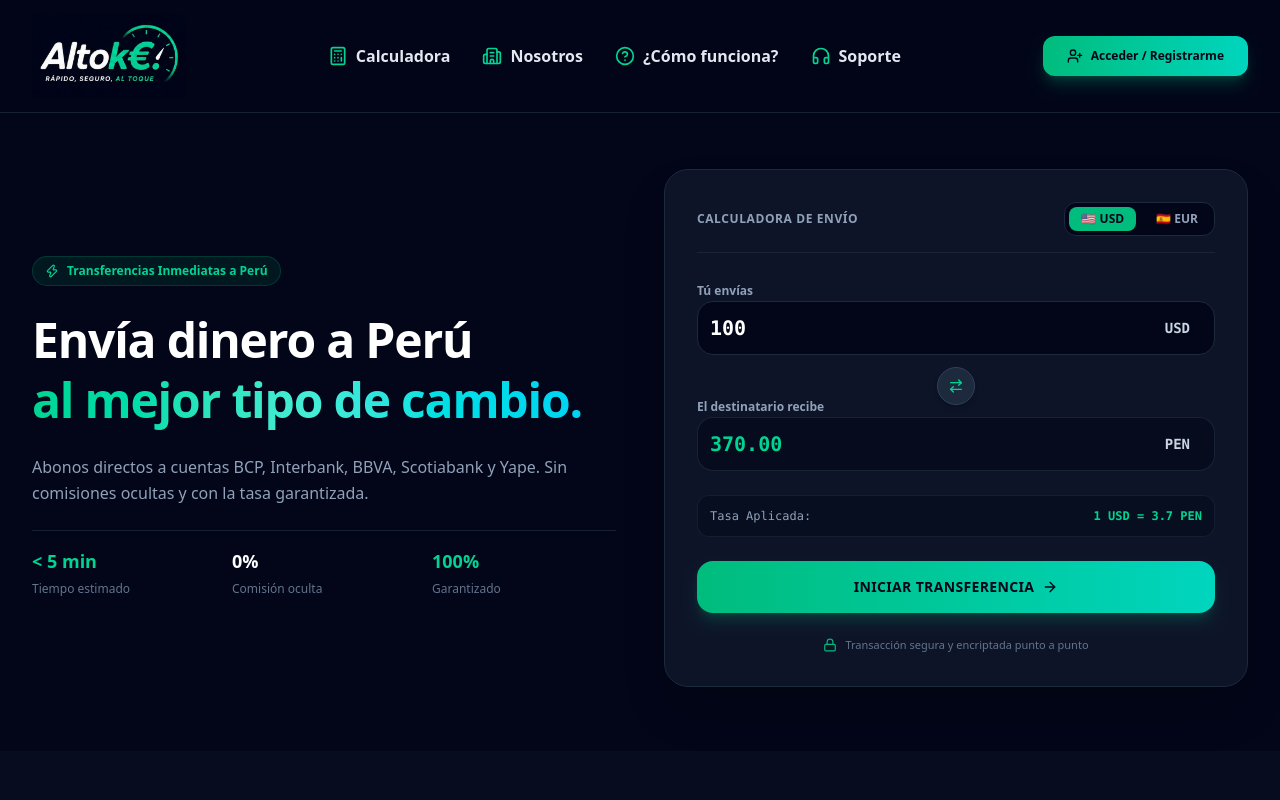
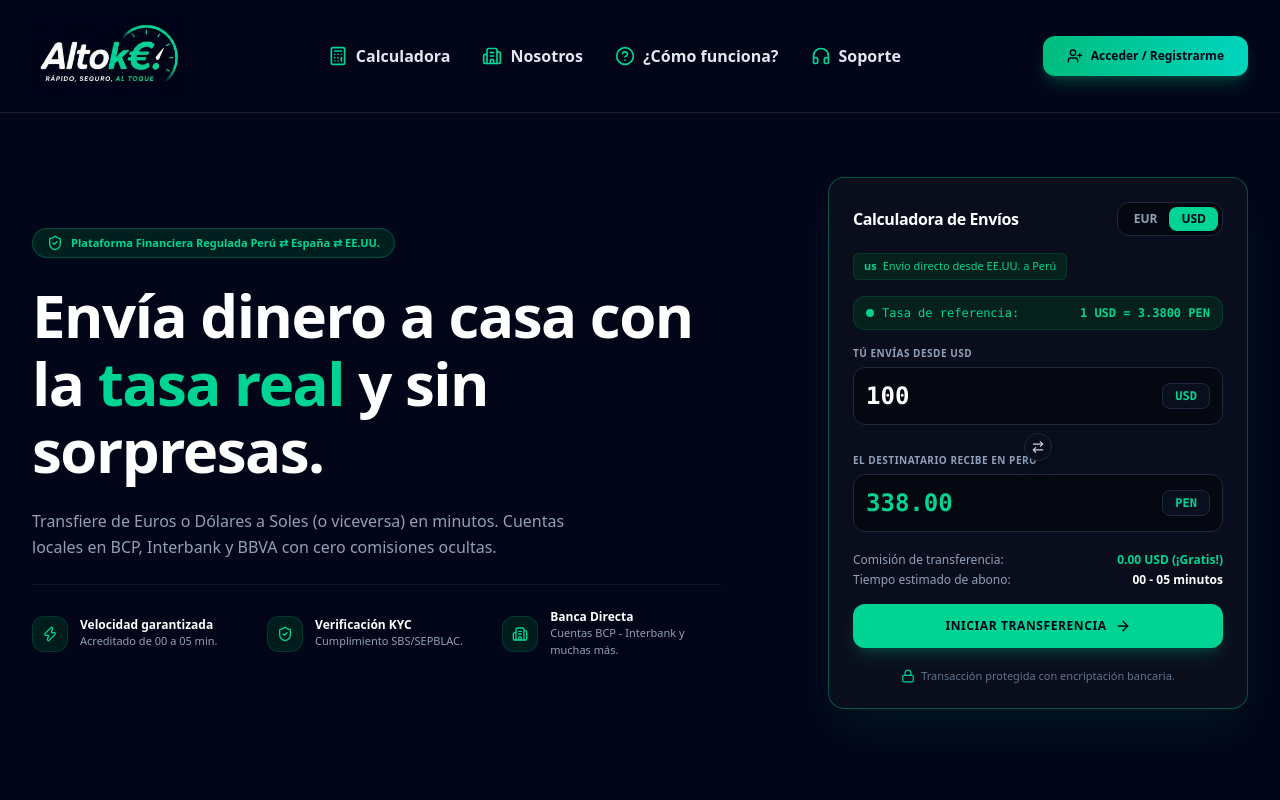
Before and after one commit to 73943889/Project_Altok, a Next.js app: page / in a window 1280 px wide. Shown: the top 800 px of the page. Built offline with nearby package versions, Linux system fonts and the light colour scheme; no server answers; the database is empty.

Commit message:
Refactor HomeContent and CurrencyCalculator

```diff
--- a/components/ui/HomeContent.tsx
+++ b/components/ui/HomeContent.tsx
@@ -30,15 +30,24 @@ export function HomeContent({ initialSession, initialProfileName }: HomeContentP
   const [isSendingOrigin, setIsSendingOrigin] = useState(true);
   const [sendAmount, setSendAmount] = useState<string>("100");
 
-  const [buyRateEur, setBuyRateEur] = useState<number>(3.76);
-  const [sellRateEur, setSellRateEur] = useState<number>(3.90);
-  const [buyRateUsd, setBuyRateUsd] = useState<number>(3.70);
-  const [sellRateUsd, setSellRateUsd] = useState<number>(3.82);
+  const [buyRateEur, setBuyRateEur] = useState<number>(3.7600);
+  const [sellRateEur, setSellRateEur] = useState<number>(3.9000);
+  const [buyRateUsd, setBuyRateUsd] = useState<number>(3.3800);
+  const [sellRateUsd, setSellRateUsd] = useState<number>(3.8200);
 
   const [loadingTasa, setLoadingTasa] = useState<boolean>(true);
   const [isTransferModalOpen, setIsTransferModalOpen] = useState(false);
 
-  // 🚀 Obtener las tasas activas desde la API
+  // 🚀 Control Dinámico de Temas (EUR = Azul | USD = Esmeralda)
+  const isEur = originCurrency === "EUR";
+
+  // Helper para garantizar formateo estricto a 4 decimales
+  const formatRate4 = (rate: number): string => {
+    if (isNaN(rate) || rate === undefined || rate === null) return "0.0000";
+    return Number(rate).toFixed(4);
+  };
+
+  // Carga inicial de tasas vía API
   const fetchTasaActiva = async () => {
     try {
       setLoadingTasa(true);
@@ -85,8 +94,8 @@ export function HomeContent({ initialSession, initialProfileName }: HomeContentP
     };
   }, []);
 
-  const activeBuyRate = originCurrency === "EUR" ? buyRateEur : buyRateUsd;
-  const activeSellRate = originCurrency === "EUR" ? sellRateEur : sellRateUsd;
+  const activeBuyRate = isEur ? buyRateEur : buyRateUsd;
+  const activeSellRate = isEur ? sellRateEur : sellRateUsd;
 
   const calculateReceive = () => {
     const cleanValue = sendAmount.trim() === "" ? 0 : parseFloat(sendAmount);
@@ -111,161 +120,273 @@ export function HomeContent({ initialSession, initialProfileName }: HomeContentP
   const handleStartTransfer = () => {
     const numericAmount = parseFloat(sendAmount);
     if (!numericAmount || numericAmount <= 0) {
-      alert("Por favor ingresa un monto válido mayor a 0.");
+      alert("Por favor ingresa un monto válido para transferir.");
       return;
     }
+    if (!session) {
+      router.push("/login");
+    } else {
       setIsTransferModalOpen(true);
+    }
   };
 
+  const userId = session?.user?.id || session?.userId;
+  const userEmail = session?.user?.email || session?.email || "";
+  const userFullName = initialProfileName || session?.user?.full_name || session?.full_name || "";
+
   return (
-    <div className="w-full flex flex-col space-y-16 py-8">
-      {/* SECCIÓN CALCULADORA PRINCIPAL */}
-      <section id="calculadora" className="max-w-7xl mx-auto px-4 sm:px-6 lg:px-8 w-full pt-6">
-        <div className="grid grid-cols-1 lg:grid-cols-12 gap-12 items-center">
+    <>
+      <main className="flex-1 max-w-7xl w-full mx-auto px-4 sm:px-6 lg:px-8 py-10 lg:py-16 grid grid-cols-1 lg:grid-cols-12 gap-12 items-center">
 
-          <div className="lg:col-span-6 space-y-6">
-            <div className="inline-flex items-center gap-2 px-3 py-1.5 rounded-full bg-emerald-500/10 border border-emerald-500/20 text-emerald-400 text-xs font-semibold">
-              <Zap className="w-3.5 h-3.5" /> Transferencias Inmediatas a Perú
+        {/* LADO IZQUIERDO: HERO */}
+        <div className="lg:col-span-7 space-y-6">
+          <div className={`inline-flex items-center gap-2 px-3.5 py-1.5 rounded-full border text-[11px] font-semibold transition-all duration-300 ${
+            isEur
+              ? "bg-blue-950/70 border-blue-500/30 text-blue-400"
+              : "bg-emerald-950/70 border-emerald-500/30 text-emerald-400"
+          }`}>
+            <ShieldCheck className={`w-4 h-4 ${isEur ? "text-blue-400" : "text-emerald-400"}`} />
+            <span>Plataforma Financiera Regulada Perú ⇄ España ⇄ EE.UU.</span>
           </div>
 
-            <h1 className="text-4xl sm:text-5xl font-black text-white tracking-tight leading-tight">
-              Envía dinero a Perú <br />
-              <span className="text-transparent bg-clip-text bg-gradient-to-r from-emerald-400 via-teal-300 to-cyan-400">
-                al mejor tipo de cambio.
-              </span>
+          <h1 className="text-4xl sm:text-5xl lg:text-6xl font-extrabold text-white tracking-tight leading-[1.12]">
+            Envía dinero a casa con la{" "}
+            <span className={isEur ? "text-blue-400" : "text-emerald-400"}>
+              tasa real
+            </span>{" "}
+            y sin sorpresas.
           </h1>
 
-            <p className="text-slate-400 text-sm sm:text-base leading-relaxed">
-              Abonos directos a cuentas BCP, Interbank, BBVA, Scotiabank y Yape. Sin comisiones ocultas y con la tasa garantizada.
+          <p className="text-slate-400 text-sm sm:text-base leading-relaxed max-w-xl">
+            Transfiere de Euros o Dólares a Soles (o viceversa) en minutos. Cuentas locales en BCP, Interbank y BBVA con cero comisiones ocultas.
           </p>
 
-            <div className="grid grid-cols-3 gap-4 pt-4 border-t border-slate-800/80">
-              <div>
-                <span className="text-emerald-400 font-bold text-lg block">&lt; 5 min</span>
-                <span className="text-xs text-slate-500">Tiempo estimado</span>
+          <div className="grid grid-cols-1 sm:grid-cols-3 gap-4 pt-6 border-t border-slate-900">
+            <div className="flex items-center gap-3">
+              <div className={`w-9 h-9 rounded-xl border flex items-center justify-center shrink-0 transition-colors ${
+                isEur ? "bg-blue-950/60 border-blue-800/40 text-blue-400" : "bg-emerald-950/60 border-emerald-800/40 text-emerald-400"
+              }`}>
+                <Zap className="w-4 h-4" />
               </div>
               <div>
-                <span className="text-white font-bold text-lg block">0%</span>
-                <span className="text-xs text-slate-500">Comisión oculta</span>
+                <p className="text-xs font-bold text-white">Velocidad garantizada</p>
+                <p className="text-[11px] text-slate-400">Acreditado de 00 a 05 min.</p>
+              </div>
+            </div>
+
+            <div className="flex items-center gap-3">
+              <div className={`w-9 h-9 rounded-xl border flex items-center justify-center shrink-0 transition-colors ${
+                isEur ? "bg-blue-950/60 border-blue-800/40 text-blue-400" : "bg-emerald-950/60 border-emerald-800/40 text-emerald-400"
+              }`}>
+                <ShieldCheck className="w-4 h-4" />
               </div>
               <div>
-                <span className="text-emerald-400 font-bold text-lg block">100%</span>
-                <span className="text-xs text-slate-500">Garantizado</span>
+                <p className="text-xs font-bold text-white">Verificación KYC</p>
+                <p className="text-[11px] text-slate-400">Cumplimiento SBS/SEPBLAC.</p>
+              </div>
+            </div>
+
+            <div className="flex items-center gap-3">
+              <div className={`w-9 h-9 rounded-xl border flex items-center justify-center shrink-0 transition-colors ${
+                isEur ? "bg-blue-950/60 border-blue-800/40 text-blue-400" : "bg-emerald-950/60 border-emerald-800/40 text-emerald-400"
+              }`}>
+                <Building2 className="w-4 h-4" />
+              </div>
+              <div>
+                <p className="text-xs font-bold text-white">Banca Directa</p>
+                <p className="text-[11px] text-slate-400">Cuentas BCP - Interbank y muchas más.</p>
+              </div>
             </div>
           </div>
         </div>
 
-          {/* TARJETA CALCULADORA */}
-          <div className="lg:col-span-6">
-            <div className="bg-slate-900/90 border border-slate-800 rounded-3xl p-6 sm:p-8 backdrop-blur-2xl shadow-2xl space-y-6">
-
-              <div className="flex items-center justify-between border-b border-slate-800/80 pb-4">
-                <span className="text-xs font-bold text-slate-400 uppercase tracking-wider">Calculadora de Envío</span>
-                <div className="flex items-center gap-2 bg-slate-950 p-1 rounded-xl border border-slate-800">
-                  <button
-                    onClick={() => setOriginCurrency("USD")}
-                    className={`px-3 py-1 rounded-lg text-xs font-bold transition-all ${
-                      originCurrency === "USD" ? "bg-emerald-500 text-slate-950" : "text-slate-400 hover:text-white"
+        {/* LADO DERECHO: CALCULADORA DINÁMICA */}
+        <div className="lg:col-span-5 flex justify-center lg:justify-end">
+          <div
+            id="calculadora"
+            className={`w-full max-w-[420px] bg-[#0a0f1d]/90 border rounded-2xl p-6 backdrop-blur-xl shadow-2xl space-y-4 scroll-mt-28 transition-all duration-300 ${
+              isEur
+                ? "border-blue-500/40 shadow-blue-500/10"
+                : "border-emerald-500/40 shadow-emerald-500/10"
             }`}
           >
-                    🇺🇸 USD
+            {/* ENCABEZADO Y SELECTOR DE MONEDA */}
+            <div className="flex items-center justify-between">
+              <h3 className="text-base font-bold text-white tracking-tight">Calculadora de Envíos</h3>
+              <div className="flex bg-[#050811] p-1 rounded-xl border border-slate-800">
+                <button
+                  type="button"
+                  onClick={() => setOriginCurrency("EUR")}
+                  className={`px-3 py-1 rounded-lg text-xs font-bold transition-all cursor-pointer ${
+                    isEur
+                      ? "bg-blue-600 text-white shadow-md"
+                      : "text-slate-400 hover:text-white"
+                  }`}
+                >
+                  EUR
                 </button>
                 <button
-                    onClick={() => setOriginCurrency("EUR")}
-                    className={`px-3 py-1 rounded-lg text-xs font-bold transition-all ${
-                      originCurrency === "EUR" ? "bg-emerald-500 text-slate-950" : "text-slate-400 hover:text-white"
+                  type="button"
+                  onClick={() => setOriginCurrency("USD")}
+                  className={`px-3 py-1 rounded-lg text-xs font-bold transition-all cursor-pointer ${
+                    !isEur
+                      ? "bg-emerald-400 text-slate-950 shadow-md font-extrabold"
+                      : "text-slate-400 hover:text-white"
                   }`}
                 >
-                    🇪🇸 EUR
+                  USD
                 </button>
               </div>
             </div>
 
-              {/* INPUT MONTO ENVIADO */}
-              <div className="space-y-2">
-                <label className="text-xs font-semibold text-slate-400">Tú envías</label>
-                <div className="flex items-center bg-slate-950 border border-slate-800 rounded-2xl p-3 focus-within:border-emerald-500 transition-colors">
+            {/* BADGE DE CORREDOR PAÍS */}
+            <div className={`inline-flex items-center gap-1.5 px-2.5 py-1 rounded-md border text-[11px] font-medium transition-colors ${
+              isEur
+                ? "bg-blue-950/60 border-blue-800/40 text-blue-400"
+                : "bg-[#06201b] border-emerald-800/40 text-emerald-400"
+            }`}>
+              <span className="font-bold lowercase">{isEur ? "es" : "us"}</span>
+              <span>
+                Envío directo desde {isEur ? "España / Europa" : "EE.UU."} a Perú
+              </span>
+            </div>
+
+            {/* BARRA TASA DE REFERENCIA CON 4 DECIMALES OBLIGATORIOS */}
+            <div className={`flex items-center justify-between px-3 py-2 rounded-xl border text-xs font-mono transition-colors ${
+              isEur
+                ? "bg-blue-950/60 border-blue-800/40 text-blue-400"
+                : "bg-[#06201b] border-emerald-800/40 text-emerald-400"
+            }`}>
+              <div className="flex items-center gap-2">
+                <span className={`w-2 h-2 rounded-full animate-pulse ${isEur ? "bg-blue-400" : "bg-emerald-400"}`} />
+                <span>Tasa de referencia:</span>
+              </div>
+              <span className="font-bold">
+                {loadingTasa
+                  ? "Cargando..."
+                  : isSendingOrigin
+                    ? `1 ${originCurrency} = ${formatRate4(activeBuyRate)} PEN`
+                    : `1 PEN = ${formatRate4(activeSellRate > 0 ? 1 / activeSellRate : 0)} ${originCurrency}`}
+              </span>
+            </div>
+
+            {/* INPUT TÚ ENVÍAS */}
+            <div className="space-y-1.5">
+              <label className="text-[10px] font-extrabold text-slate-400 block tracking-wider uppercase">
+                {isSendingOrigin ? `TÚ ENVÍAS DESDE ${originCurrency}` : "TÚ ENVÍAS DESDE PERÚ"}
+              </label>
+              <div className={`bg-[#050811] border border-slate-800 rounded-xl p-3 flex items-center justify-between transition-colors ${
+                isEur ? "focus-within:border-blue-500/50" : "focus-within:border-emerald-500/50"
+              }`}>
                 <input
-                    type="number"
+                  type="text"
+                  inputMode="decimal"
                   value={sendAmount}
-                    onChange={(e) => setSendAmount(e.target.value)}
-                    className="w-full bg-transparent text-xl font-bold text-white outline-none font-mono"
-                    placeholder="100"
+                  onChange={(e) => {
+                    const val = e.target.value;
+                    if (/^\d*\.?\d*$/.test(val)) setSendAmount(val);
+                  }}
+                  className="w-full bg-transparent text-2xl font-bold font-mono text-white outline-none"
                 />
-                  <span className="font-bold text-slate-300 text-sm px-3 font-mono">
+                <span className={`px-3 py-1 rounded-lg bg-[#0a0f1d] border border-slate-800 text-xs font-bold font-mono shrink-0 ml-2 ${
+                  isEur ? "text-blue-400" : "text-emerald-400"
+                }`}>
                   {isSendingOrigin ? originCurrency : "PEN"}
                 </span>
               </div>
             </div>
 
             {/* BOTÓN CAMBIO DE DIRECCIÓN */}
-              <div className="flex justify-center -my-3 z-10 relative">
+            <div className="flex justify-center -my-2 relative z-10">
               <button
+                type="button"
                 onClick={handleToggleCurrencyDirection}
-                  className="p-2.5 rounded-full bg-slate-800 hover:bg-slate-700 text-emerald-400 border border-slate-700 transition-all shadow-md cursor-pointer"
-                  title="Invertir conversión"
+                title="Invertir dirección"
+                className={`w-7 h-7 rounded-full bg-[#0a0f1d] border border-slate-800 text-slate-300 flex items-center justify-center shadow-lg transition-all cursor-pointer hover:scale-105 ${
+                  isEur ? "hover:border-blue-500 hover:text-blue-400" : "hover:border-emerald-500 hover:text-emerald-400"
+                }`}
               >
-                  <ArrowRightLeft className="w-4 h-4" />
+                <ArrowRightLeft className="w-3.5 h-3.5" />
               </button>
             </div>
 
-              {/* INPUT MONTO RECIBIDO */}
-              <div className="space-y-2">
-                <label className="text-xs font-semibold text-slate-400">El destinatario recibe</label>
-                <div className="flex items-center bg-slate-950/60 border border-slate-800/80 rounded-2xl p-3">
-                  <span className="w-full text-xl font-bold text-emerald-400 font-mono">
+            {/* INPUT DESTINATARIO RECIBE */}
+            <div className="space-y-1.5">
+              <label className="text-[10px] font-extrabold text-slate-400 block tracking-wider uppercase">
+                {isSendingOrigin ? "EL DESTINATARIO RECIBE EN PERÚ" : `EL DESTINATARIO RECIBE EN ${originCurrency}`}
+              </label>
+              <div className="bg-[#050811] border border-slate-800 rounded-xl p-3 flex items-center justify-between">
+                <span className={`text-2xl font-bold font-mono ${isEur ? "text-blue-400" : "text-emerald-400"}`}>
                   {receiveAmount}
                 </span>
-                  <span className="font-bold text-slate-300 text-sm px-3 font-mono">
+                <span className={`px-3 py-1 rounded-lg bg-[#0a0f1d] border border-slate-800 text-xs font-bold font-mono shrink-0 ml-2 ${
+                  isEur ? "text-blue-400" : "text-emerald-400"
+                }`}>
                   {isSendingOrigin ? "PEN" : originCurrency}
                 </span>
               </div>
             </div>
 
-              <div className="p-3 rounded-xl bg-slate-950/40 border border-slate-800/60 text-xs font-mono text-slate-400 flex items-center justify-between">
-                <span>Tasa Aplicada:</span>
-                <span className="text-emerald-400 font-bold">
-                  1 {originCurrency} = {activeBuyRate} PEN
+            {/* DETALLES DE COMISIÓN Y TIEMPO */}
+            <div className="space-y-1 pt-1 text-xs text-slate-400">
+              <div className="flex justify-between items-center">
+                <span>Comisión de transferencia:</span>
+                <span className={`font-bold ${isEur ? "text-blue-400" : "text-emerald-400"}`}>
+                  0.00 {originCurrency} (¡Gratis!)
                 </span>
               </div>
+              <div className="flex justify-between items-center">
+                <span>Tiempo estimado de abono:</span>
+                <span className="text-white font-bold">00 - 05 minutos</span>
+              </div>
+            </div>
 
+            {/* BOTÓN PRINCIPAL */}
             <button
+              type="button"
               onClick={handleStartTransfer}
-                className="w-full py-4 rounded-2xl bg-gradient-to-r from-emerald-500 to-teal-400 hover:from-emerald-400 hover:to-teal-300 text-slate-950 font-black text-sm tracking-wide shadow-lg shadow-emerald-500/20 transition-all flex items-center justify-center gap-2 cursor-pointer"
+              className={`w-full py-3.5 font-black text-xs uppercase tracking-wider rounded-xl transition-all shadow-lg flex items-center justify-center gap-2 cursor-pointer mt-2 ${
+                isEur
+                  ? "bg-blue-600 hover:bg-blue-500 text-white shadow-blue-500/20"
+                  : "bg-emerald-400 hover:bg-emerald-300 text-slate-950 shadow-emerald-500/20"
+              }`}
             >
               <span>INICIAR TRANSFERENCIA</span>
               <ArrowRight className="w-4 h-4" />
             </button>
 
-              <div className="flex items-center justify-center gap-2 text-[11px] text-slate-500">
-                <Lock className="w-3.5 h-3.5 text-emerald-500" />
-                <span>Transacción segura y encriptada punto a punto</span>
+            {/* NOTA DE SEGURIDAD */}
+            <div className="flex items-center justify-center gap-1.5 text-[11px] text-slate-500 pt-1">
+              <Lock className={`w-3.5 h-3.5 ${isEur ? "text-blue-400" : "text-emerald-400"}`} />
+              <span>Transacción protegida con encriptación bancaria.</span>
             </div>
 
           </div>
         </div>
 
-        </div>
+      </main>
+
+      <AboutSection />
+
+      <section id="como-funciona" className="py-12 border-t border-slate-900">
+        <HowItWorks />
       </section>
 
-      {/* SECCIONES SECUNDARIAS */}
-      <HowItWorks />
-      <AboutSection />
+      <section id="soporte" className="py-12 border-t border-slate-900">
         <SupportSection />
+      </section>
 
-      {/* MODAL DE TRANSFERENCIA */}
-      {isTransferModalOpen && (
       <TransferModal
         isOpen={isTransferModalOpen}
         onClose={() => setIsTransferModalOpen(false)}
-          sendAmount={sendAmount}
+        sendAmount={parseFloat(sendAmount) || 0}
+        sendCurrency={isSendingOrigin ? originCurrency : "PEN"}
         receiveAmount={receiveAmount}
-          originCurrency={originCurrency}
-          activeRate={activeBuyRate}
-          session={session}
-          initialProfileName={initialProfileName}
+        receiveCurrency={isSendingOrigin ? "PEN" : originCurrency}
+        userId={userId}
+        userEmail={userEmail}
+        userFullName={userFullName}
       />
-      )}
-    </div>
+    </>
   );
 }
```
Also changed, not shown: app/reset-password/page.tsx (+19 -5 lines). Lines whose indentation alone changed are shown as unchanged.
